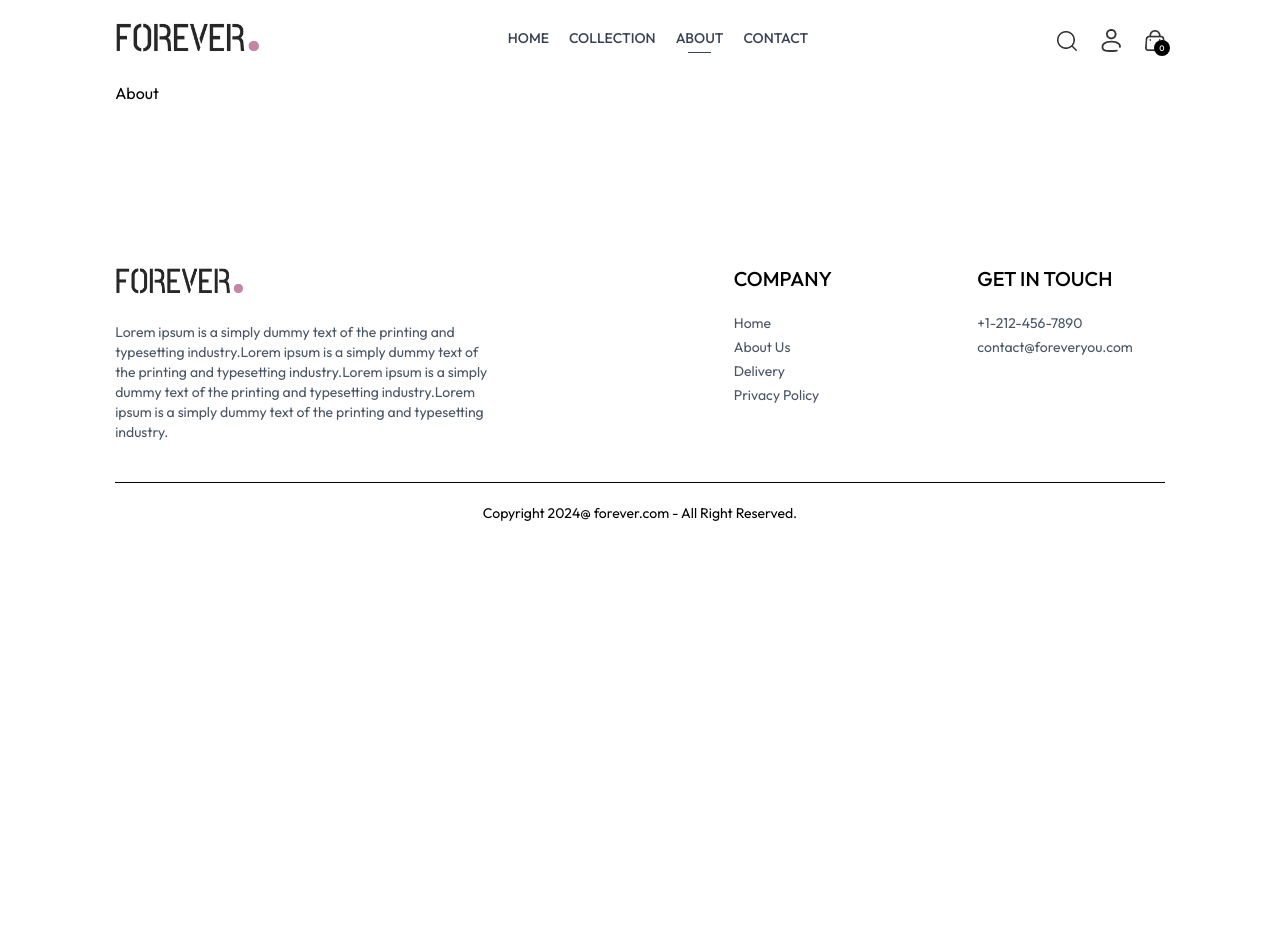
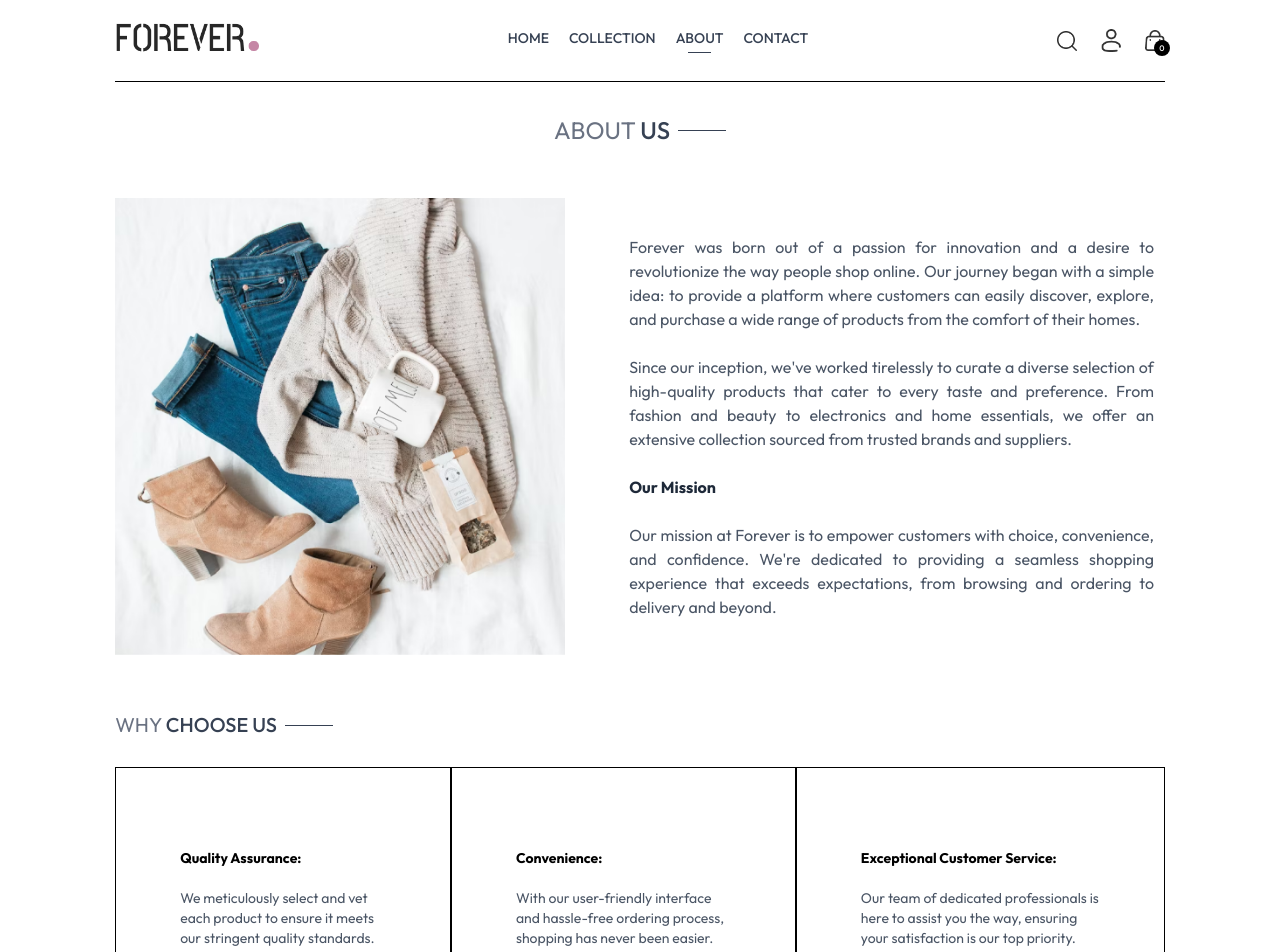
Before and after one commit to Oluwadunsindavid/ShopWithDave, a React (Vite) app: page /about in a window 1280 px wide. Shown: the top 952 px of the page. Before the commit the page ends 800 px from the top, so only its background shows below. Built offline with nearby package versions, Linux system fonts and the light colour scheme.

Commit message:
`feat: updated navbar to link to login page, refactored about page, login page, and orders page with new features and components`

```diff
--- a/src/components/Navbar.jsx
+++ b/src/components/Navbar.jsx
@@ -51,11 +51,14 @@
         /> */}
 
         <div className=" group relative">
-          <img
-            src={assets.profile_icon}
-            className="w-5 cursor-pointer"
-            alt=""
-          />
+          <Link to="/login">
+            {" "}
+            <img
+              src={assets.profile_icon}
+              className="w-5 cursor-pointer"
+              alt=""
+            />
+          </Link>
           {/* DROPDOWN MENU THAT WILL DISPLAY THE LOGIN, LOGOUT, CART PAGE LINK FOR WHEN YOU HOVER ON THE PROFILE ICON*/}
           <div className="group-hover:block hidden absolute dropdown-menu right-0 pt-4">
             <div className="flex flex-col gap-2 w-36 py-3 px-5 bg-slate-100 text-gray-500 rounded">
--- a/src/pages/About.jsx
+++ b/src/pages/About.jsx
@@ -1,9 +1,78 @@
-import React from 'react'
+import React from "react";
+import Title from "../components/Title";
+import { assets } from "../assets/assets";
+import NewsletterBox from "../components/NewsletterBox";
 
 const About = () => {
   return (
-    <div>About</div>
-  )
-}
+    <div>
+      <div className="text-2xl text-center pt-8 border-t">
+        <Title text1={"ABOUT"} text2={"US"} />
+      </div>
 
-export default About
+      <div className="my-10 flex flex-col lg:flex-row gap-16">
+        <img
+          src={assets.about_img}
+          className="w-full mx-auto lg:mx-0 max-w-[450px]"
+          alt=""
+        />
+        {/* // flex items-center justify-center mx-auto */}
+        <div className="flex flex-col justify-center gap-6 lg:w-2/4 text-gray-600 text-justify">
+          <p>
+            Forever was born out of a passion for innovation and a desire to
+            revolutionize the way people shop online. Our journey began with a
+            simple idea: to provide a platform where customers can easily
+            discover, explore, and purchase a wide range of products from the
+            comfort of their homes.
+          </p>
+          <p>
+            Since our inception, we've worked tirelessly to curate a diverse
+            selection of high-quality products that cater to every taste and
+            preference. From fashion and beauty to electronics and home
+            essentials, we offer an extensive collection sourced from trusted
+            brands and suppliers.
+          </p>
+          <b className="text-gray-800">Our Mission</b>
+          <p className="">
+            Our mission at Forever is to empower customers with choice,
+            convenience, and confidence. We're dedicated to providing a seamless
+            shopping experience that exceeds expectations, from browsing and
+            ordering to delivery and beyond.
+          </p>
+        </div>
+      </div>
+      <div className="text-xl py-4">
+        <Title text1={"WHY"} text2={"CHOOSE US"} />
+      </div>
+
+      <div className="flex flex-col md:flex-row text-sm mb-20">
+        <div className="border px-10 md:px-16 py-8 sm:py-20 flex flex-col gap-5">
+          <b>Quality Assurance:</b>
+          <p className="text-gray-600">
+            We meticulously select and vet each product to ensure it meets our
+            stringent quality standards.
+          </p>
+        </div>
+        <div className="border px-10 md:px-16 py-8 sm:py-20 flex flex-col gap-5">
+          <b>Convenience:</b>
+          <p className="text-gray-600">
+            With our user-friendly interface and hassle-free ordering process,
+            shopping has never been easier.
+          </p>
+        </div>
+        <div className="border px-10 md:px-16 py-8 sm:py-20 flex flex-col gap-5">
+          <b>Exceptional Customer Service:</b>
+          <p className="text-gray-600">
+            Our team of dedicated professionals is here to assist you the way,
+            ensuring your satisfaction is our top priority.
+          </p>
+        </div>
+      </div>
+
+    <NewsletterBox/>
+
+    </div>
+  );
+};
+
+export default About;
--- a/src/pages/Login.jsx
+++ b/src/pages/Login.jsx
@@ -1,9 +1,65 @@
-import React from 'react'
+import React, { useState } from "react";
 
 const Login = () => {
+  const [currentState, setCurrentState] = useState("Sign Up");
+
+  // To prevent the page from reloading when you sign in
+  const onSubmitHandler = async (event) => {
+    // To prevent the page from reloading when you submit this form
+    event.preventDefault();
+  }
+
   return (
-    <div>Login</div>
-  )
-}
+    <form onSubmit={onSubmitHandler} className="flex flex-col items-center w-[90%] sm:max-w-96 m-auto mt-14 gap-4 text-gray-800">
+      <div className="inline-flex items-center gap-2 mb-2 mt-10">
+        <p className="prata-regular text-3xl">{currentState}</p>
+        <hr className="border-none h-[1.5px] w-8 bg-gray-800" />
+      </div>
+      {currentState === "Login" ? (
+        ""
+      ) : (
+        <input
+          type="text"
+          className="w-full px-3 py-2 border border-gray-800 "
+          placeholder="Name"
+          required
+        />
+      )}
+      <input
+        type="email"
+        className="w-full px-3 py-2 border border-gray-800 "
+        placeholder="Email"
+        required
+      />
+      <input
+        type="password"
+        className="w-full px-3 py-2 border border-gray-800 "
+        placeholder="Password"
+        required
+      />
+      <div className="w-full flex justify-between text-sm mt-[-8px]">
+        <p className="cursor-pointer">Forgot your password?</p>
+        {currentState === "Login" ? (
+          <p
+            onClick={() => setCurrentState("Sign Up")}
+            className="cursor-pointer"
+          >
+            Create account
+          </p>
+        ) : (
+          <p
+            onClick={() => setCurrentState("Login")}
+            className="cursor-pointer"
+          >
+            Login Here
+          </p>
+        )}
+      </div>
+      <button className="bg-black cursor-pointer text-white font-light px-8 py-2 mt-4">
+        {currentState === "Login" ? "Sign In" : "Sign Up "}
+      </button>
+    </form>
+  );
+};
 
-export default Login
+export default Login;
--- a/src/pages/Orders.jsx
+++ b/src/pages/Orders.jsx
@@ -1,14 +1,51 @@
-import React, { useContext } from 'react'
-import { ShopContext } from '../context/ShopContext'
+import React, { useContext } from "react";
+import { ShopContext } from "../context/ShopContext";
+import Title from "../components/Title";
 
 const Orders = () => {
-
   // get the products data and currency sy,bol from the context
-  const {products, currency} = useContext(ShopContext)
+  const { products, currency } = useContext(ShopContext);
 
   return (
-    <div>Orders</div>
-  )
-}
+    <div className="border-t pt-16">
+      <div className="text-2xl">
+        <Title text1={"MY"} text2={"ORDERS"} />
+      </div>
+      <div>
+        {products.slice(1, 4).map((item, index) => (
+          <div
+            key={index}
+            className="py-4 border-t border-b text-gray-700 flex flex-col md:flex-row md:items-center md:justify-between gap-4"
+          >
+            <div className="flex items-start gap-6 text-sm">
+              <img src={item.image[0]} className="w-1/6 sm:w-20" alt="" />
+              <div>
+                <p className="sm:text-base font-medium">{item.name}</p>
+                <div className="flex items-center gap-3 mt-2 text-base text-gray-700">
+                  <p className="text-lg">
+                    {currency}
+                    {item.price}
+                  </p>
+                  <p>Quantity: 1</p>
+                  <p>Size: M</p>
+                </div>
+                <p className="mt-2">
+                  Date: <span className="text-gray-400">25, July, 2025</span>
+                </p>
+              </div>
+            </div>
+            <div className="md:w-1/2 flex justify-between">
+              <div className="flex items-center gap-2">
+                <p className="min-w-2 h-2 rounded-full bg-green-500"></p>
+                <p className="text-sm md:text-base">Ready to ship</p>
+              </div>
+              <button className="border px-4 py-2 text-sm font-medium rounded-sm">Track Order</button>
+            </div>
+          </div>
+        ))}
+      </div>
+    </div>
+  );
+};
 
-export default Orders
+export default Orders;
```
